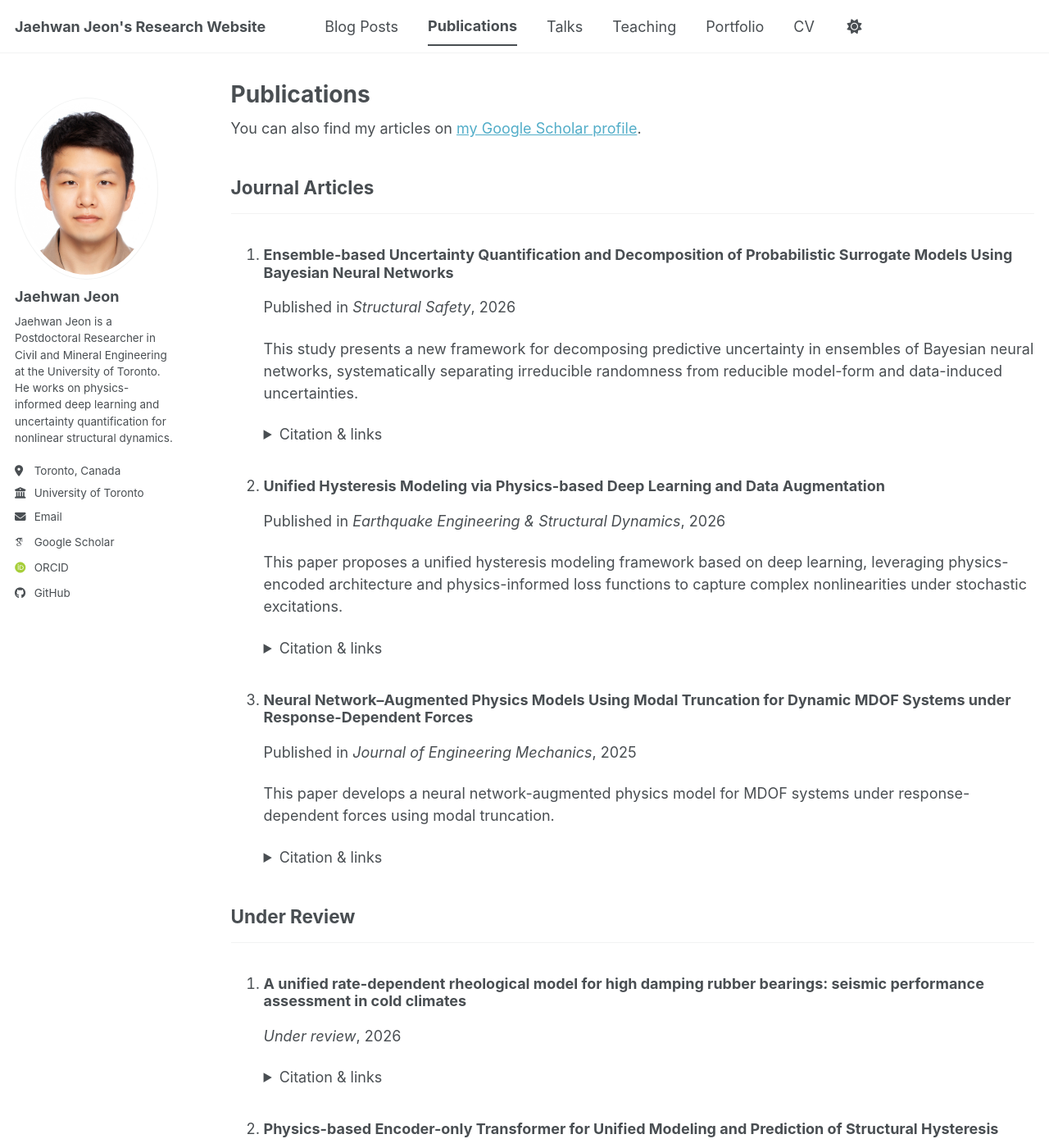
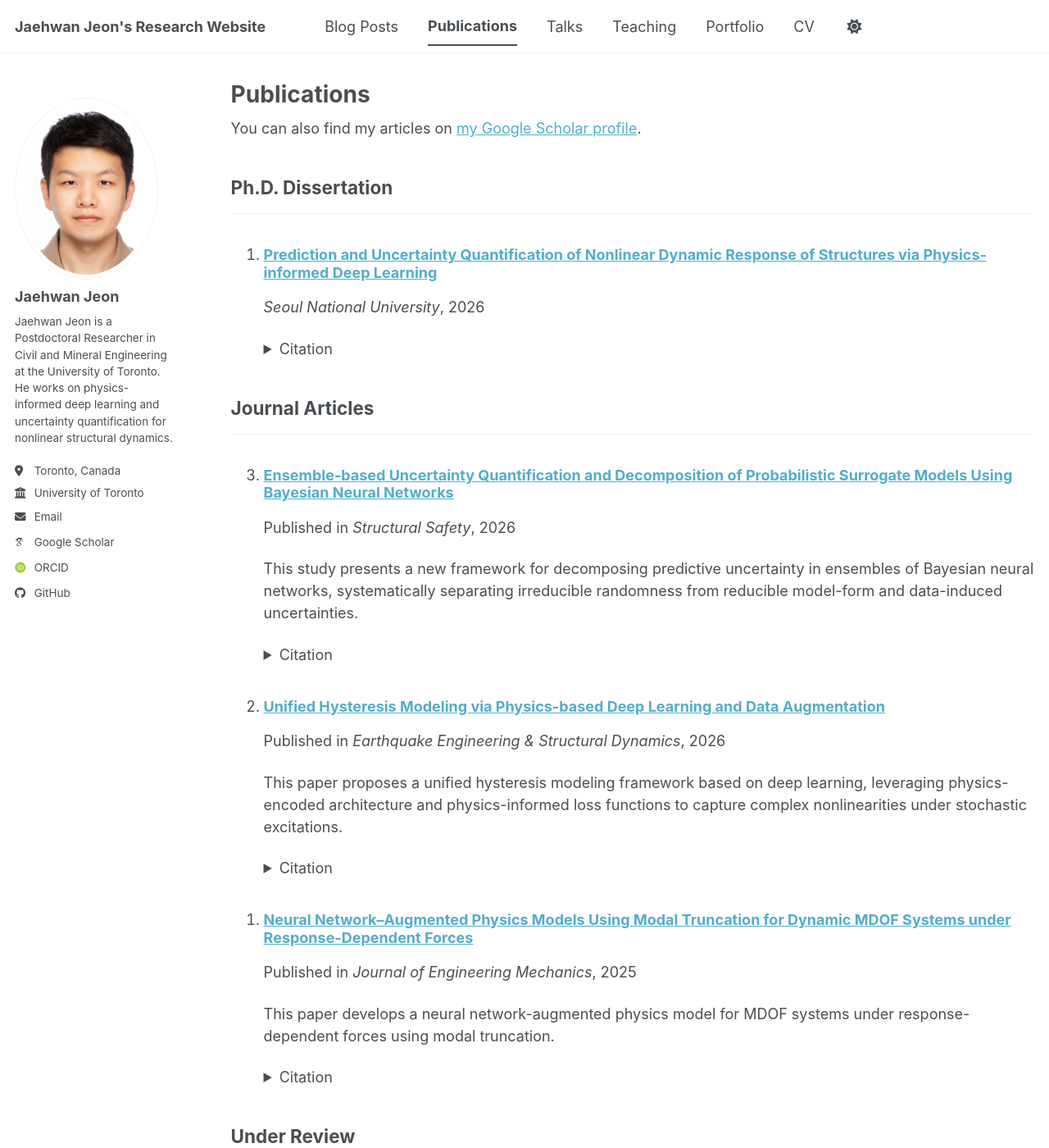
Before and after one commit to JaehwanJeon/JaehwanJeon.github.io, a Jekyll site: the page built from _pages/publications.html, in a window 1280 px wide and 1400 px high. Shown: the whole window at 82% size. Built offline with Jekyll 4.4.1, drawn with Linux system fonts in a browser that asks for light colours; some web fonts are replaced; a script bundle is joined from its source files by our own code; library files that are not in the unit come from our copies; some of the changed text lies outside the part shown.

Commit message:
Publications/CV: Ph.D. Dissertation section, clickable titles, reversed numbering
- _config.yml: thesis category title -> 'Ph.D. Dissertation'
- publications.yml: add dissertation entry (+ SNU dCollection paperurl)
- publications.html: title links to paper for journals/dissertation;
  collapsible labeled 'Citation' (drop links block); oldest-first numbering
  via <ol reversed start=N> while keeping newest on top
- cv.md: group publications by category (exclude conferences),
  clickable titles consistent with the Publications page

Co-Authored-By: Claude Opus 4.7 (1M context) <noreply@anthropic.com>

```diff
--- a/_config.yml
+++ b/_config.yml
@@ -87,7 +87,7 @@ publication_category:
   books:
     title: 'Books'
   thesis:
-    title: 'Graduation Thesis'
+    title: 'Ph.D. Dissertation'
   manuscripts:
     title: 'Journal Articles'
   underreview:
--- a/_data/publications.yml
+++ b/_data/publications.yml
@@ -2,6 +2,12 @@
 # Rendered by _pages/publications.html, grouped by site.publication_category.
 # To add a paper: copy a block, edit fields. category must match _config.yml publication_category.
 
+- title: "Prediction and Uncertainty Quantification of Nonlinear Dynamic Response of Structures via Physics-informed Deep Learning"
+  category: thesis
+  date: 2026-02-01
+  venue: "Seoul National University"
+  paperurl: https://dcollection.snu.ac.kr/common/orgView/000000196702
+  citation: "Jeon, J. (2026). &quot;Prediction and Uncertainty Quantification of Nonlinear Dynamic Response of Structures via Physics-informed Deep Learning.&quot; <i>Doctoral dissertation</i>, Seoul National University."
 - title: "A unified rate-dependent rheological model for high damping rubber bearings: seismic performance assessment in cold climates"
   category: underreview
   date: 2026-05-15
--- a/_pages/publications.html
+++ b/_pages/publications.html
@@ -21,10 +21,14 @@ author_profile: true
   {% assign pubs = site.data.publications | where: "category", category[0] %}
   {% if pubs.size > 0 %}
     <h2>{{ category[1].title }}</h2><hr />
-    <ol class="pub-list">
+    <ol class="pub-list" reversed start="{{ pubs | size }}">
       {% for p in pubs %}
         <li class="pub-item">
-          <h3 class="pub-title">{{ p.title }}</h3>
+          {% if p.paperurl and category[0] != 'conferences' and category[0] != 'underreview' %}
+            <h3 class="pub-title"><a href="{{ p.paperurl }}">{{ p.title }}</a></h3>
+          {% else %}
+            <h3 class="pub-title">{{ p.title }}</h3>
+          {% endif %}
           {% if category[0] == 'conferences' %}
             <p class="pub-venue">Presented at <i>{{ p.venue }}</i>, {{ p.date | date: "%Y" }}</p>
           {% elsif category[0] == 'underreview' or category[0] == 'thesis' %}
@@ -35,12 +39,10 @@ author_profile: true
           {% if p.excerpt and category[0] != 'conferences' %}
             <p class="pub-excerpt">{{ p.excerpt }}</p>
           {% endif %}
-          {% if p.citation or p.paperurl or p.slidesurl or p.bibtexurl %}
+          {% if p.citation %}
             <details class="pub-details">
-              <summary>Citation &amp; links</summary>
-              {% if p.citation %}<p class="pub-citation">{{ p.citation }}</p>{% endif %}
-              {% capture links %}{% if p.paperurl %}<a href="{{ p.paperurl }}">Download Paper</a>{% endif %}{% if p.slidesurl %}{% if p.paperurl %} | {% endif %}<a href="{{ p.slidesurl }}">Download Slides</a>{% endif %}{% if p.bibtexurl %}{% if p.paperurl or p.slidesurl %} | {% endif %}<a href="{{ p.bibtexurl }}">Download Bibtex</a>{% endif %}{% endcapture %}
-              {% if links != "" %}<p class="pub-links">{{ links }}</p>{% endif %}
+              <summary>Citation</summary>
+              <p class="pub-citation">{{ p.citation }}</p>
             </details>
           {% endif %}
         </li>
```
Also changed, not shown: _pages/cv.md (+1 -1 lines).
